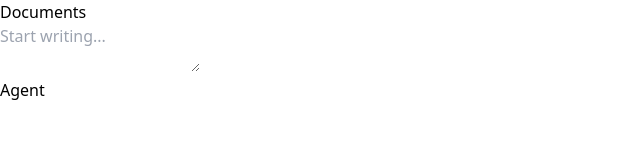
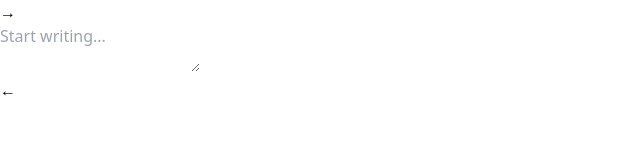
Before and after one commit to eduardozindani/esmero, a React app in the folder frontend/: page / in a window 1280 px wide. Shown: the top 160 px of the page, without its empty margins (0-640 px from the left). Built offline with nearby package versions, Linux system fonts and the light colour scheme; the HTML template or start-up script is replaced by a standard one.

Commit message:
button collapse

```diff
--- a/frontend/src/App.tsx
+++ b/frontend/src/App.tsx
@@ -6,16 +6,25 @@ import RightSidebar from './components/RightSidebar'
 function App() {
   const [canvasContent, setCanvasContent] = useState('')
   const [selectedText, setSelectedText] = useState<string | null>(null)
+  const [leftSidebarExpanded, setLeftSidebarExpanded] = useState(false)
+  const [rightSidebarExpanded, setRightSidebarExpanded] = useState(false)
 
   return (
     <div className="h-screen flex">
-      <LeftSidebar />
+      <LeftSidebar
+        isExpanded={leftSidebarExpanded}
+        onToggle={() => setLeftSidebarExpanded(!leftSidebarExpanded)}
+      />
       <Canvas
         content={canvasContent}
         onChange={setCanvasContent}
         onSelectionChange={setSelectedText}
       />
-      <RightSidebar selectedText={selectedText} />
+      <RightSidebar
+        isExpanded={rightSidebarExpanded}
+        onToggle={() => setRightSidebarExpanded(!rightSidebarExpanded)}
+        selectedText={selectedText}
+      />
     </div>
   )
 }
--- a/frontend/src/components/LeftSidebar.tsx
+++ b/frontend/src/components/LeftSidebar.tsx
@@ -1,8 +1,73 @@
-function LeftSidebar() {
+import { useState } from 'react'
+
+interface LeftSidebarProps {
+  isExpanded: boolean
+  onToggle: () => void
+}
+
+function LeftSidebar({ isExpanded, onToggle }: LeftSidebarProps) {
+  const [showOpenTrigger, setShowOpenTrigger] = useState(false)
+  const [showCloseTrigger, setShowCloseTrigger] = useState(false)
+
   return (
-    <div className="w-64 bg-gray-50 border-r border-gray-200 p-4">
-      <p className="text-sm text-gray-500">Documents</p>
-    </div>
+    <>
+      {/* Collapsed state: hover trigger to open */}
+      {!isExpanded && (
+        <div
+          onClick={onToggle}
+          className="fixed left-0 top-0 h-full w-10 z-10 cursor-pointer"
+          onMouseEnter={() => setShowOpenTrigger(true)}
+          onMouseLeave={() => setShowOpenTrigger(false)}
+        >
+          <div
+            className={`absolute left-0 top-1/2 -translate-y-1/2
+                       bg-gray-800/20 backdrop-blur-sm
+                       h-16 w-8 rounded-r-lg
+                       flex items-center justify-center
+                       text-gray-600
+                       transition-opacity duration-200 pointer-events-none
+                       ${showOpenTrigger ? 'opacity-100' : 'opacity-0'}`}
+          >
+            →
+          </div>
+        </div>
+      )}
+
+      {/* Expanded state: full sidebar */}
+      <div
+        className={`
+          bg-gray-50 border-r border-gray-200 p-4 relative
+          transition-all duration-300 ease-in-out
+          ${isExpanded ? 'w-64' : 'w-0 overflow-hidden p-0 border-0'}
+        `}
+      >
+        {isExpanded && (
+          <>
+            {/* Close trigger strip spanning both sides of division */}
+            <div
+              onClick={onToggle}
+              className="absolute -right-6 top-0 h-full w-12 z-20 cursor-pointer"
+              onMouseEnter={() => setShowCloseTrigger(true)}
+              onMouseLeave={() => setShowCloseTrigger(false)}
+            >
+              <div
+                className={`absolute -left-2 top-1/2 -translate-y-1/2
+                           bg-gray-800/20 backdrop-blur-sm
+                           h-16 w-8 rounded-l-lg
+                           flex items-center justify-center
+                           text-gray-600
+                           transition-opacity duration-200 pointer-events-none
+                           ${showCloseTrigger ? 'opacity-100' : 'opacity-0'}`}
+              >
+                ←
+              </div>
+            </div>
+
+            <p className="text-sm text-gray-500">Documents</p>
+          </>
+        )}
+      </div>
+    </>
   )
 }
 
--- a/frontend/src/components/RightSidebar.tsx
+++ b/frontend/src/components/RightSidebar.tsx
@@ -1,10 +1,69 @@
+import { useState } from 'react'
+
 interface RightSidebarProps {
+  isExpanded: boolean
+  onToggle: () => void
   selectedText: string | null
 }
 
-function RightSidebar({ selectedText }: RightSidebarProps) {
+function RightSidebar({ isExpanded, onToggle, selectedText }: RightSidebarProps) {
+  const [showOpenTrigger, setShowOpenTrigger] = useState(false)
+  const [showCloseTrigger, setShowCloseTrigger] = useState(false)
+
   return (
-    <div className="w-80 bg-gray-50 border-l border-gray-200 p-4">
+    <>
+      {/* Collapsed state: hover trigger to open */}
+      {!isExpanded && (
+        <div
+          onClick={onToggle}
+          className="fixed right-0 top-0 h-full w-10 z-10 cursor-pointer"
+          onMouseEnter={() => setShowOpenTrigger(true)}
+          onMouseLeave={() => setShowOpenTrigger(false)}
+        >
+          <div
+            className={`absolute right-0 top-1/2 -translate-y-1/2
+                       bg-gray-800/20 backdrop-blur-sm
+                       h-16 w-8 rounded-l-lg
+                       flex items-center justify-center
+                       text-gray-600
+                       transition-opacity duration-200 pointer-events-none
+                       ${showOpenTrigger ? 'opacity-100' : 'opacity-0'}`}
+          >
+            ←
+          </div>
+        </div>
+      )}
+
+      {/* Expanded state: full sidebar */}
+      <div
+        className={`
+          bg-gray-50 border-l border-gray-200 p-4 relative
+          transition-all duration-300 ease-in-out
+          ${isExpanded ? 'w-80' : 'w-0 overflow-hidden p-0 border-0'}
+        `}
+      >
+        {isExpanded && (
+          <>
+            {/* Close trigger strip spanning both sides of division */}
+            <div
+              onClick={onToggle}
+              className="absolute -left-6 top-0 h-full w-12 z-20 cursor-pointer"
+              onMouseEnter={() => setShowCloseTrigger(true)}
+              onMouseLeave={() => setShowCloseTrigger(false)}
+            >
+              <div
+                className={`absolute -right-2 top-1/2 -translate-y-1/2
+                           bg-gray-800/20 backdrop-blur-sm
+                           h-16 w-8 rounded-r-lg
+                           flex items-center justify-center
+                           text-gray-600
+                           transition-opacity duration-200 pointer-events-none
+                           ${showCloseTrigger ? 'opacity-100' : 'opacity-0'}`}
+              >
+                →
+              </div>
+            </div>
+
             <p className="text-sm text-gray-500 mb-4">Agent</p>
             {selectedText && (
               <div className="text-xs text-gray-400 bg-white p-2 rounded border border-gray-200">
@@ -12,7 +71,10 @@ function RightSidebar({ selectedText }: RightSidebarProps) {
                 <p className="italic">{selectedText}</p>
               </div>
             )}
+          </>
+        )}
       </div>
+    </>
   )
 }
 
```
Lines whose indentation alone changed are shown as unchanged.
